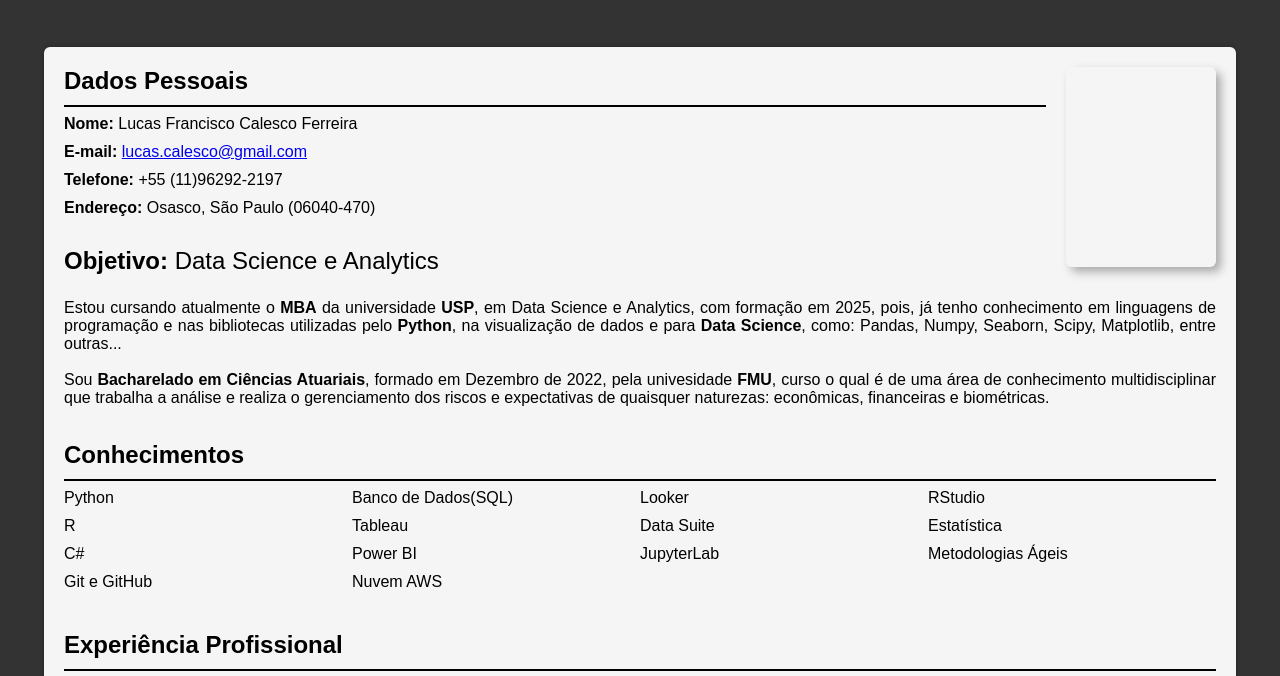
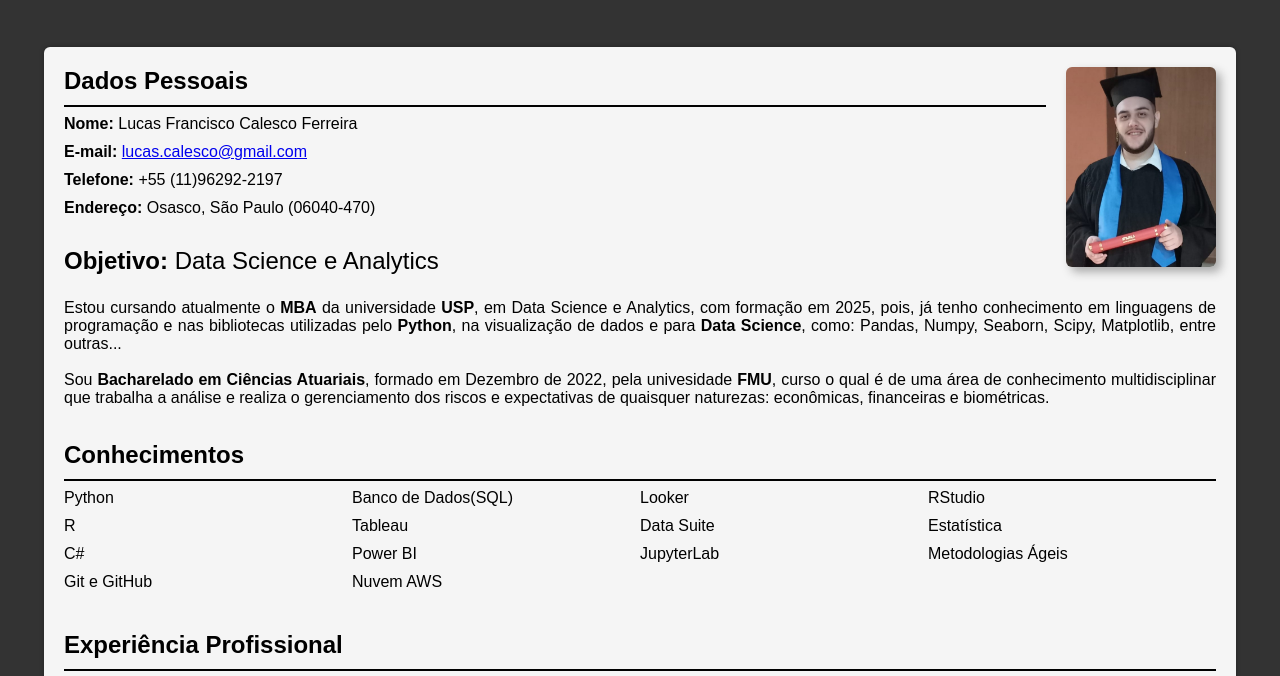
Before and after one commit to LucasCalesco/LucasCalesco.github.io, a plain HTML site: page curriculo.html in a window 1280 px wide. Shown: the part 60-736 px from the top of the page. Drawn offline with Linux system fonts and the light colour scheme.

Commit message:
Add files via upload

```diff
--- a/curriculo.html
+++ b/curriculo.html
@@ -89,7 +89,7 @@
         .image-container>.a {
             display: flex;
             width: 150px;
-            background-image: url('img/ftcv4.jpg');
+            background-image: url('./ftcv4.jpg');
             background-size: cover;
             background-position: center;
             aspect-ratio: 3/4;
```
